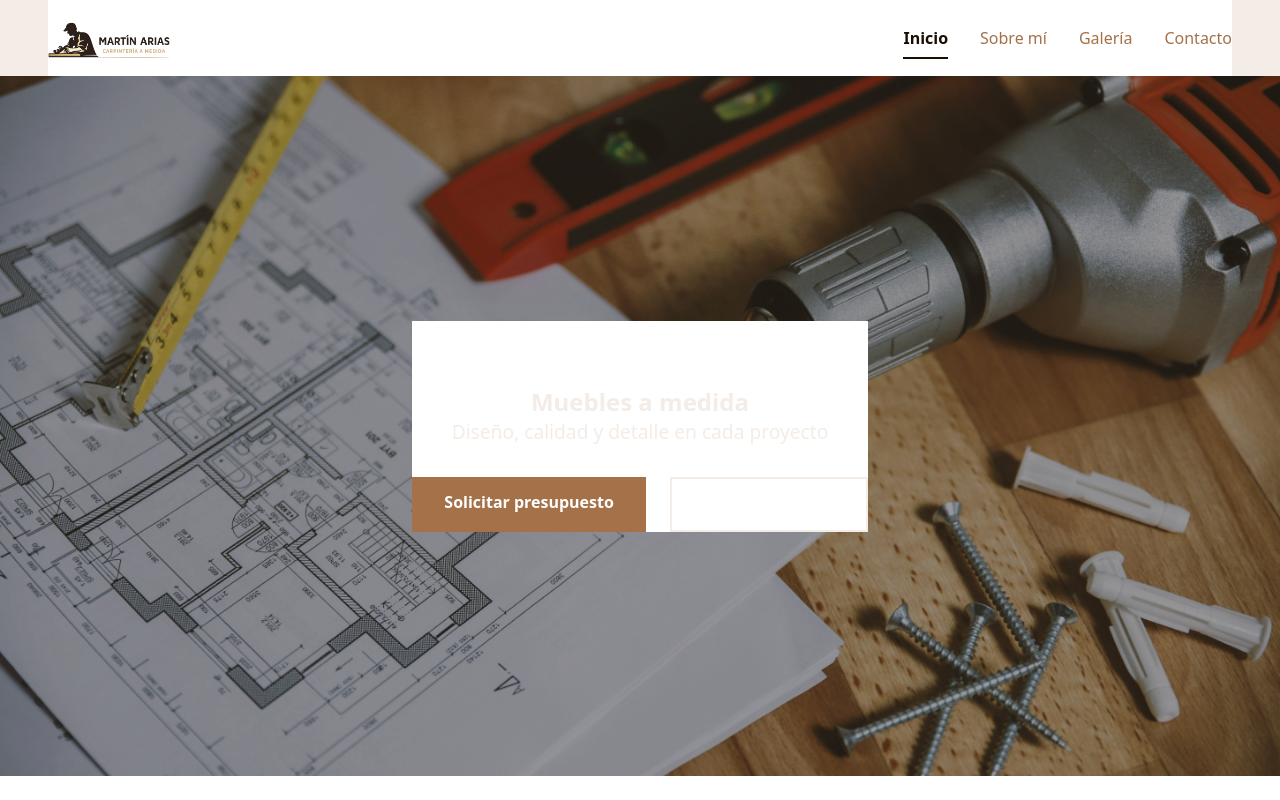
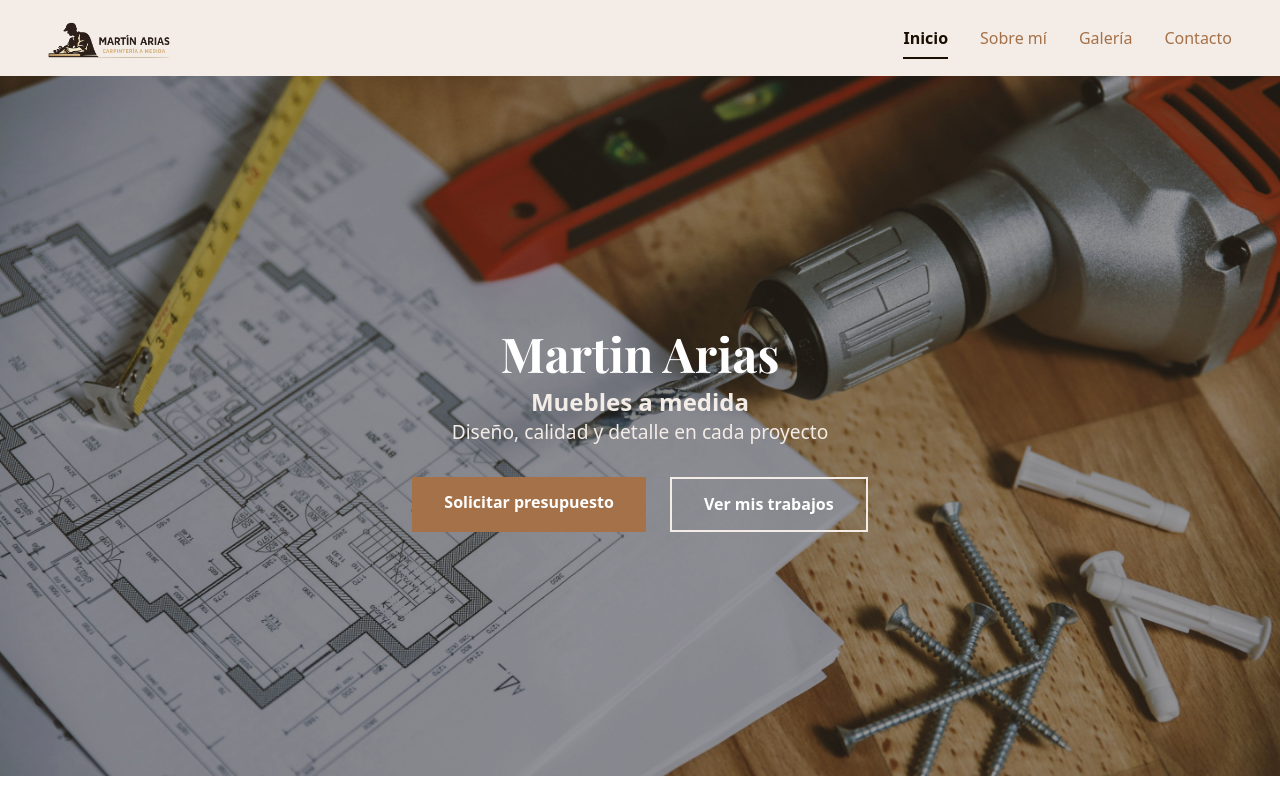
Before and after one commit to LuanaArias/MartinArias-Carpinteria-Web, a React (Vite) app: page / in a window 1280 px wide. Shown: the top 800 px of the page. Built offline with nearby package versions, Linux system fonts and the light colour scheme.

Commit message:
estilos para deploy

```diff
--- a/src/index.css
+++ b/src/index.css
@@ -2,7 +2,6 @@
     margin: 0;
     padding: 0;
     box-sizing: border-box;
-    background-color: rgb(255, 255, 255);
 
 }
 body {
```
